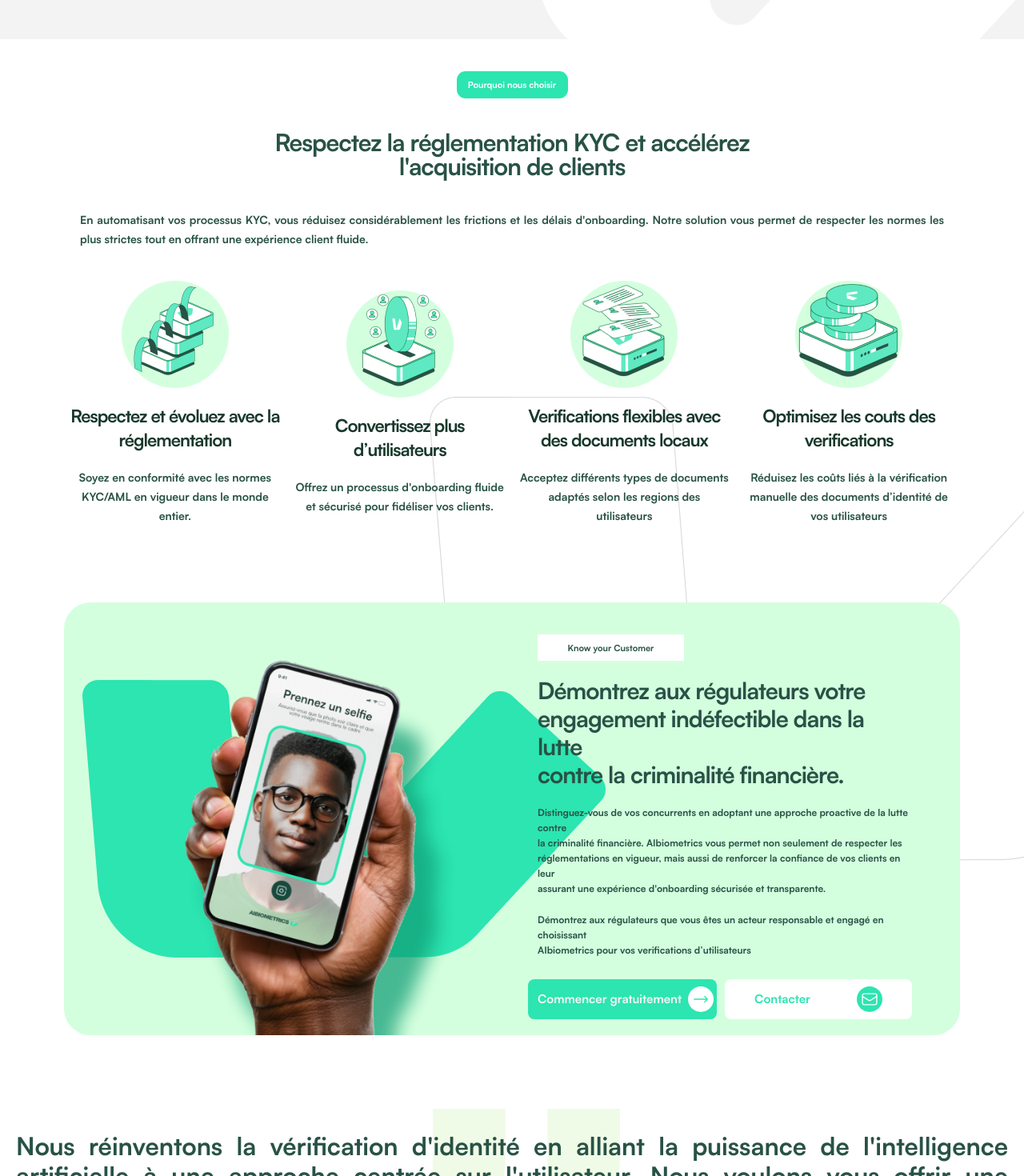
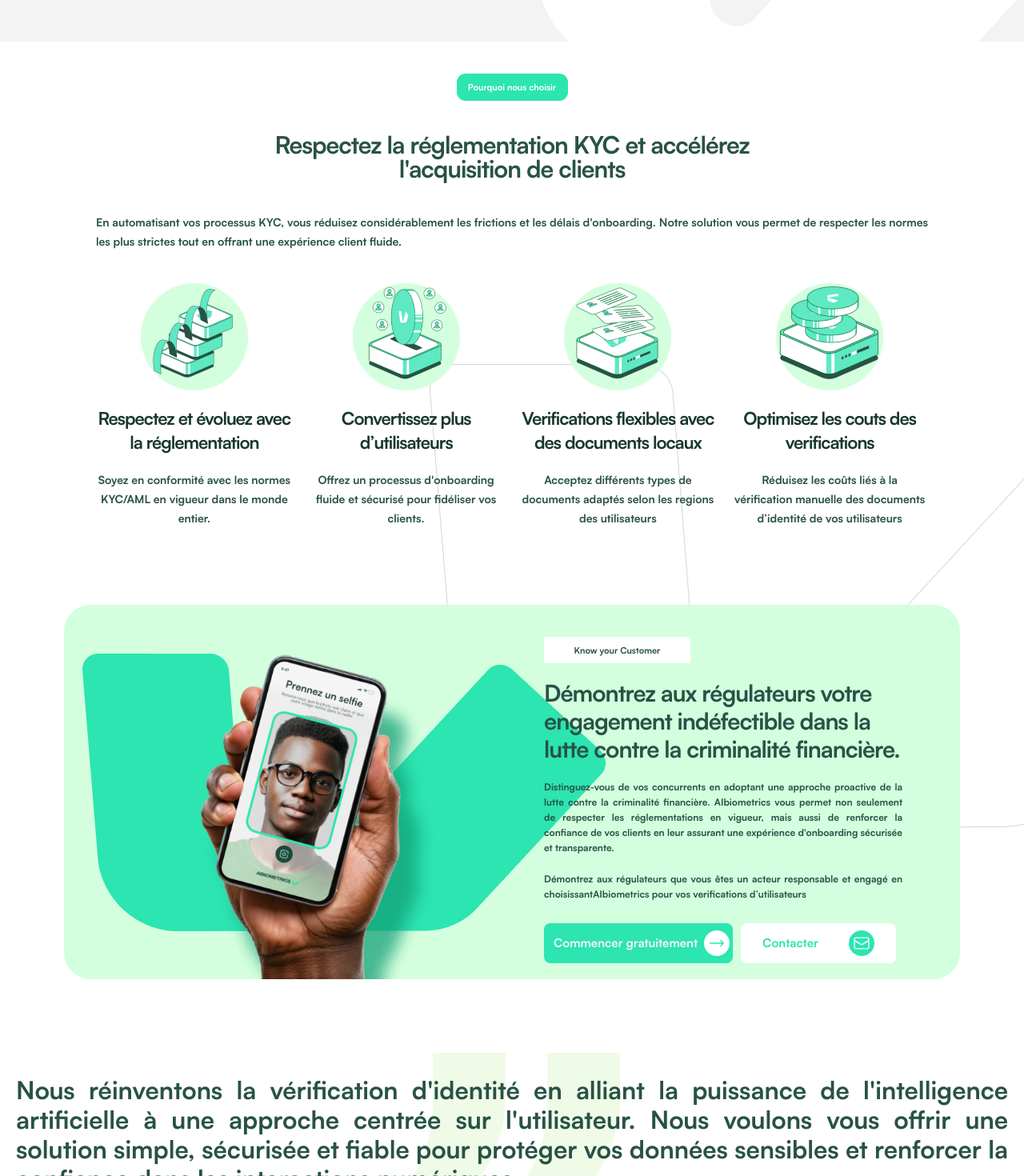
Before and after one commit to chrisvaldes/sekure, a React (Create React App) app: page /customer in a window 1280 px wide. Shown: the part 2040-3510 px from the top of the page at 80% size. Built offline with nearby package versions, Linux system fonts and the light colour scheme.

Commit message:
responsif-mobile

```diff
--- a/src/Pages/Accueil/Accueil.jsx
+++ b/src/Pages/Accueil/Accueil.jsx
@@ -157,7 +157,7 @@
                             </div>
                         </div>
                         <div className="women-accueil-bg hidden lg:block items-center justify-center sm:h-[650px] lg:h-[680px]" style={{ backgroundImage: `url(${vector})`, backgroundRepeat: "no-repeat", backgroundSize: "720.54px", backgroundPosition: "center", width: "100%" }}>
-                            <div className="absolute bottom-0">
+                            <div className="absolute bottom-0 right-10">
                                 <img src={women} alt="" className='' />
                             </div>
                         </div>
@@ -574,7 +574,7 @@
                             adaptées à l'Afrique et du  monde entier
                         </div>
                         <div className="grid grid-cols-1 lg:grid-cols-2">
-                            <div className='title-content-1 flex md:items-center md:justify-center lg:items-start lg:justify-start text-justify sm:px-10 lg:px-0'>
+                            <div className='title-content-1 flex md:items-center md:justify-center lg:items-start lg:justify-start text-justify px-10 lg:px-0'>
                                 Notre plateforme de vérification d'identité est conçue pour s'adapter aux spécificités de
                                 chaque marché, tout en offrant une couverture mondiale inégalée. Que vous opériez en
                                 Afrique, en Europe, en Asie ou en Amérique, nous vous proposons une solution flexible
--- a/src/Pages/Customer/Customer.jsx
+++ b/src/Pages/Customer/Customer.jsx
@@ -248,7 +248,7 @@
 
         {/* start section with big mother */}
         <section>
-          <div className='group-card-horiz grid grid-cols-1 items-center justify-center bg-no-repeat  md:grid-cols-1 lg:grid-cols-2 lg:pt-32 gap-x-8 gap-y-12 lg:gap-y-32 px-10 sm:px-20' style={{ backgroundImage: `url(${vectorBigMother})` }}>
+          <div className='group-card-horiz grid grid-cols-1 items-center justify-center bg-no-repeat  md:grid-cols-1 lg:grid-cols-2 lg:pt-32 gap-x-8 gap-y-12 lg:gap-y-32 lg:px-20 sm:px-20' style={{ backgroundImage: `url(${vectorBigMother})` }}>
             <div className="order-2 lg:order-1 flex items-center justify-center">
               <div className=''>
                 <div className="hidden lg:block items-center justify-center">
@@ -319,7 +319,7 @@
 
         {/* start section girl */}
         <section>
-          <div className='group-card-vert grid grid-cols-1 items-center justify-center md:grid-cols-1 lg:grid-cols-2 gap-y-10 py-20 px-10'>
+          <div className='group-card-vert grid grid-cols-1 items-center justify-center md:grid-cols-1 lg:grid-cols-2 gap-y-10 py-20 lg:px-20'>
             <div className="flex flex-col items-center gap-y-5">
               <div className="">
                 <div className="screening-horiz-vert-title">
@@ -387,7 +387,7 @@
               </div>
             </div>
 
-            <div className="order-1 lg:order-2 group-card-horiz-content flex flex-col items-center gap-y-5">
+            <div className="order-1 lg:order-2 group-card-horiz-content flex flex-col items-center gap-y-5 pr-10">
               <div className="">
                 <div className="screening-horiz-vert-title">
                 Verification en quelques secondes et connexion
@@ -436,15 +436,15 @@
           <div className=''>
             <div className='flex flex-col items-center justify-center pb-20 pt-10 md:px-10 lg:px-20 bg-white bg-no-repeat bg-[110%_60%] w-full' style={{ backgroundImage: `url(${vector1})` }}>
               <a href="#" className="btn-choice flex items-center justify-center">Pourquoi nous choisir</a>
-              <div className="title-1 text-center text-green-deep py-10">
+              <div className="title-1 text-center text-green-deep p-10">
                 Respectez la réglementation KYC et accélérez <br />
                 l'acquisition de clients
               </div>
-              <div className="title-content-1 text-justify px-5">
+              <div className="title-content-1 text-justify px-10">
                 En automatisant vos processus KYC, vous réduisez considérablement les frictions et les délais d'onboarding. Notre solution vous permet de respecter
                 les normes les plus strictes tout en offrant une expérience client fluide.
               </div>
-              <div className="card-choice-items items-center justify-center w-full grid grid-cols-2 sm:grid-cols-2 md:grid-cols-3 lg:grid-cols-4 pt-10 pb-24 px-2">
+              <div className="card-choice-items items-center justify-center w-full grid grid-cols-2 sm:grid-cols-2 md:grid-cols-3 lg:grid-cols-4 pt-10 pb-24 px-10">
                 <RespectReglementation
                   image={imgC1}
                   title={
@@ -452,7 +452,7 @@
                       avec la réglementation</div>
                   }
                   content={
-                    <div>
+                    <div className=''>
                       Soyez en conformité avec les
                       normes KYC/AML en vigueur dans
                       le monde entier.
@@ -502,38 +502,38 @@
                   }
                 />
               </div>
-              <div className="bg-[#D4FFDE] customer-selfie-section w-full grid grid-cols-1 md:grid-cols-1 md:px-8 lg:grid-cols-2 rounded-[33px] ">
+              <div className="relative bg-[#D4FFDE] customer-selfie-section w-full grid grid-cols-1 md:grid-cols-1 md:px-8 lg:grid-cols-2 lg:rounded-[33px] ">
                 <div className="relative customer-selfie-box">
                   <img src={takeselfie} alt="" className='absolute customer-selfie' />
                 </div>
                 <div className="w-full">
                   <div className=" accueil-content flex flex-col top-[145px] pb-5 w-full">
-                    <div className="text-nowrap gap-[6px] pb-[27px] px-8 w-full">
+                    <div className="text-nowrap gap-[6px] pb-[27px] px-10 w-full">
                       <div className='pt-10'>
                         <Link to="/" className='flex items-center justify-center btn-verification btn-verification-text mb-5'>
                           Know your Customer
                         </Link>
                       </div>
                       <div className='text-wrap take-selfie-title text-left sarabun-bold text-green-deep'>
-                        Démontrez aux régulateurs votre <br />
-                        engagement indéfectible dans la lutte <br />
+                        Démontrez aux régulateurs votre
+                        engagement indéfectible dans la lutte
                         contre la criminalité financière.
                       </div>
                       <div className="">
-                        <div className=' text-wrap title-content-selfie-screening  text-left py-5 w-full'>
-                          Distinguez-vous de vos concurrents en adoptant une approche proactive de la lutte contre <br />
-                          la criminalité financière. AIbiometrics vous permet non seulement de respecter les <br />
-                          réglementations en vigueur, mais aussi de renforcer la confiance de vos clients en leur <br />
+                        <div className=' text-wrap title-content-selfie-screening  text-justify py-5 w-full'>
+                          Distinguez-vous de vos concurrents en adoptant une approche proactive de la lutte contre
+                          la criminalité financière. AIbiometrics vous permet non seulement de respecter les
+                          réglementations en vigueur, mais aussi de renforcer la confiance de vos clients en leur
                           assurant une expérience d'onboarding sécurisée et transparente.
                         </div>
-                        <div className='text-left text-wrap title-content-selfie-screening '>
-                          Démontrez aux régulateurs que vous êtes un acteur responsable et engagé en choisissant <br />
+                        <div className='text-justify text-wrap title-content-selfie-screening '>
+                          Démontrez aux régulateurs que vous êtes un acteur responsable et engagé en choisissant
                           <span className='title-content-selfie-creening-span'>AIbiometrics pour vos verifications d’utilisateurs</span>
                         </div>
                       </div>
                     </div>
 
-                    <div className="w-full px-5">
+                    <div className="w-full px-10">
                       <div className="text-wrap items-start gap-x-[28px] hidden lg:block">
                         <div className='flex flex-wrap md:flex-nowrap items-center justify-center  lg:items-start lg:justify-start gap-[28px] md:gap-[10px] md:pr-2'>
                           <div className='btn flex items-center justify-center  bg-green-color pr-2'>
@@ -572,9 +572,9 @@
                     </div>
                   </div>
 
-                  <div className="relative customer-selfie-img h-[400px] sm:h-[560px] block lg:hidden items-center justify-center w-full">
-                    <div className="absolute bottom-0 customer-selfie-box w-full bg-[100%_80%]" style={{ backgroundImage: `url(${vector})` }}>
-                      <img src={takeselfie} alt="" className=' ' />
+                  <div className=" customer-selfie-img h-[400px] sm:h-[560px] block lg:hidden items-center justify-center w-full">
+                    <div className=" bg-no-repeat  bg-[0%_10%] sm:bg-[50%_50%] h-[490px] sm:w-full " style={{ backgroundImage: `url(${vector})` }}>
+                      <img src={takeselfie} alt="" className='w-[460px] h-[480px] sm:w-[503px] sm:left-24  sm:h-[600px] absolute bottom-0' />
                     </div>
                   </div>
                 </div>
--- a/src/index.css
+++ b/src/index.css
@@ -2709,7 +2709,7 @@
 
 .customer-selfie {
   bottom: 0%;
-}
+}ç
 
 .customer-card {
   width: 337px;
@@ -2816,6 +2816,7 @@
     background-position: bottom;
     background-repeat: no-repeat;
     /* background-color: cadetblue; */
+
   }
 }
 
```
Also changed, not shown: src/Components/FooterAccueil.jsx (+22 -5 lines).
